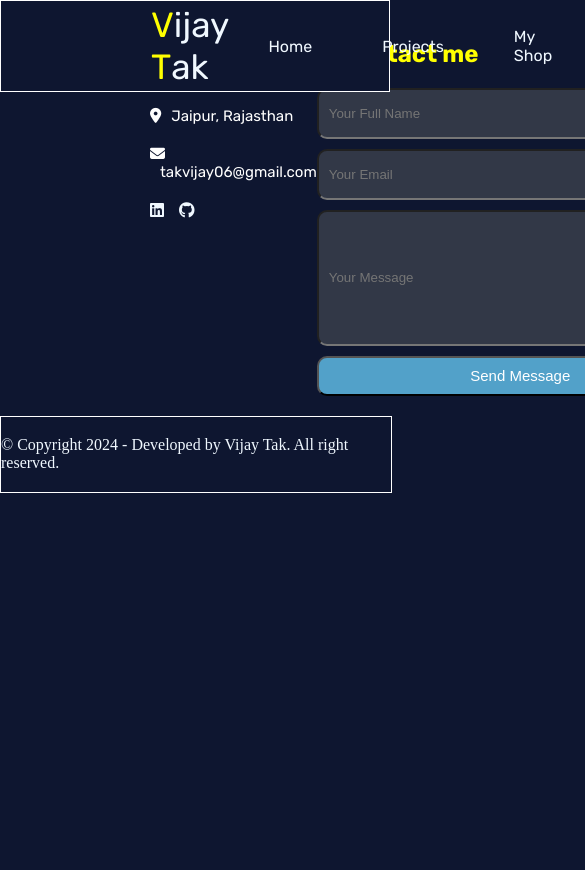
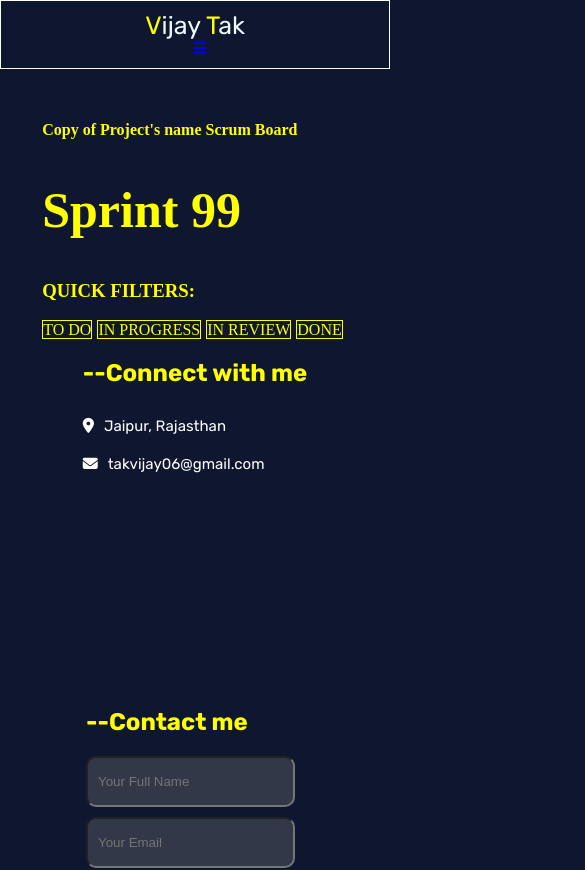
Before and after one commit to Takvijay06/VjPortfolio, a React (Create React App) app: page /jiraboard in a window 390 px wide. Shown: the top 870 px of the page, 585 px wide, since content can reach past the window. Before the commit the page ends 844 px from the top, so only its background shows below. Built offline with nearby package versions, Linux system fonts and the light colour scheme.

Commit message:
Responsive part 1 and add skills and review links

```diff
--- a/src/App.css
+++ b/src/App.css
@@ -58,6 +58,10 @@ li:hover{
     text-decoration: none;
 }
 
+.nav-toggle{
+    display: none;
+}
+
 .title-first-letter{
     color: yellow;
 }
@@ -81,6 +85,7 @@ li:hover{
     /* max-width: 1180px; */
     margin-inline: auto;
     padding-inline: 150px;
+    overflow: hidden;
 }
 
 .introduction {
@@ -112,6 +117,10 @@ h1{
     font-size: 50px;
 }
 
+h3,h4{
+    color: yellow;
+}
+
 .introduction h2{
     color:aliceblue;
     font-size: 40px;
@@ -125,7 +134,6 @@ h1{
 .writing{
     display: inline-block;
     border-right: 5px solid #808dad;
-    white-space: nowrap;
     overflow: hidden;
     animation: typing 4s steps(33), cursor .5s step-end infinite;
 }
@@ -301,6 +309,33 @@ footer{
 
 .projects{
     margin-top: 100px;
+}
+
+.review-links{
+    color: white;
+    font-size: 32px;
+    a{
+        color: yellow;
+        text-decoration: none;
+    }
+}
+
+.skill-list{
+    color: white;
+    font-size: 32px;
+    ul{
+        li{
+            color: yellow;
+            margin-bottom: 10px;
+            i{
+                margin-right: 20px;
+            }
+        }
+    }
+}
+
+.rating{
+    margin-left: 30px;
 }
 
 /* shimmer css */
@@ -481,3 +516,234 @@ footer{
 .nested-comments{
     margin-left: 35px;
 }
+
+/* //jira-board */
+
+.status-header{
+    span{
+        min-width: 25%;
+        margin-right: 5px;
+        border: 1px solid yellow;
+        color: yellow;
+    }
+}
+
+/* Media Queries */
+
+/* General Media Queries */
+@media (max-width: 1200px) {
+    .container {
+        padding-inline: 50px;
+    }
+
+    .profile {
+        width: 450px;
+        height: 400px;
+    }
+
+    .contact-me input {
+        width: 300px;
+    }
+}
+
+@media (max-width: 996px) {
+    .nav-toggle {
+        display: block;
+        margin-left: 10px;
+    }
+
+    .nav-list,
+    .media-links,
+    .profile-container {
+        display: none;
+    }
+
+    .container {
+        padding-inline: 20px;
+    }
+
+    .profile {
+        width: 300px;
+        height: 300px;
+    }
+
+    .contact-me input {
+        width: 250px;
+    }
+
+    .comment-box {
+        width: 90%;
+    }
+
+    .grid-container {
+        grid-template-columns: repeat(3, 1fr);
+    }
+}
+
+@media (max-width: 768px) {
+    .main-nav {
+        flex-direction: column;
+        height: auto;
+    }
+
+    .container {
+        padding-inline: 10px;
+    }
+
+    .profile {
+        width: 200px;
+        height: 200px;
+    }
+
+    .contact-me input {
+        width: 200px;
+    }
+
+    .grid-container {
+        grid-template-columns: repeat(2, 1fr);
+    }
+}
+
+@media (max-width: 576px) {
+    .main-nav {
+        justify-content: center;
+        text-align: center;
+    }
+
+    .container {
+        padding-inline: 5px;
+    }
+
+    .profile {
+        width: 150px;
+        height: 150px;
+    }
+
+    .contact-me input {
+        width: 100%;
+    }
+
+    .comment-box {
+        width: 100%;
+    }
+
+    .grid-container {
+        grid-template-columns: 1fr;
+    }
+
+    .fun-buttons button {
+        width: 100%;
+        margin-bottom: 5px;
+    }
+}
+
+@media (max-width: 400px) {
+    .main-nav {
+        height: auto;
+    }
+
+    .profile {
+        width: 100px;
+        height: 100px;
+    }
+
+    .contact-me input,
+    .contact-me button {
+        width: 100%;
+    }
+}
+
+@media (max-width: 768px) {
+    .flex {
+        flex-direction: column;
+    }
+
+    .main-nav {
+        align-items: center;
+        padding: 10px;
+    }
+}
+
+@media (max-width: 1200px) {
+    .title {
+        font-size: 30px;
+    }
+
+    .introduction h2 {
+        font-size: 35px;
+    }
+
+    .introduction h4 {
+        font-size: 20px;
+    }
+
+    .introduction p {
+        font-size: 20px;
+    }
+}
+
+@media (max-width: 768px) {
+    .title {
+        font-size: 25px;
+    }
+
+    .introduction h2 {
+        font-size: 30px;
+    }
+
+    .introduction h4 {
+        font-size: 18px;
+    }
+
+    .introduction p {
+        font-size: 18px;
+    }
+}
+
+/* Card Media queries */
+
+@media (max-width: 768px) {
+    .card {
+        width: 100%;
+    }
+
+    .shimmer-card {
+        width: 100%;
+        height: auto;
+    }
+
+    .shimmer-card .image-box {
+        width: 100%;
+    }
+
+    .shimmer-card .title,
+    .shimmer-card .tag {
+        width: 100%;
+        margin: 0;
+    }
+}
+
+/* Footer Media queries  */
+
+@media (max-width: 768px) {
+    footer {
+        height: auto;
+        padding: 10px;
+    }
+}
+
+
+/* Navigation media queries */
+
+@media (max-width: 996px) {
+    .nav-list,
+    .media-links {
+        display: none;
+    }
+}
+
+@media (min-width: 997px) {
+    .nav-toggle {
+        display: none;
+    }
+}
--- a/src/App.tsx
+++ b/src/App.tsx
@@ -5,6 +5,7 @@ import Courses from "./pages/projects";
 import MyWork from "./pages/myWork";
 import AppWrapper from "./pages/appWrapper";
 import NestedComments from "./pages/nestedComments";
+import JiraBoard from "./pages/jiraBorad";
 
 const App = () => {
   return (
@@ -14,6 +15,7 @@ const App = () => {
         <Route path="/projects" element={<Courses />} />
         <Route path="/mywork" element={<MyWork />} />
         <Route path="/nestedcomments" element={<NestedComments />} />
+        <Route path="/jiraboard" element={<JiraBoard />} />
       </Routes>
     </AppWrapper>
   );
--- /dev/null
+++ b/src/components/jiraBoard/index.tsx
@@ -0,0 +1,18 @@
+
+const JiraBoardSection = () => {
+  return (
+    <div className="projects">
+      <h4>Copy of Project's name Scrum Board</h4>
+      <h1>Sprint 99</h1>
+      <h3>QUICK FILTERS: </h3>
+      <div className="status-header">
+        <span>TO DO</span>
+        <span>IN PROGRESS</span>
+        <span>IN REVIEW</span>
+        <span>DONE</span>
+      </div>
+    </div>
+  );
+};
+
+export default JiraBoardSection;
--- a/src/components/navbar.tsx
+++ b/src/components/navbar.tsx
@@ -12,11 +12,26 @@ const Navbar = () => {
         </div>
 
         <div className="flex">
+          <a href="#" className="nav-toggle">
+            <i className="fa-solid fa-bars"></i>
+          </a>
           <ul className="nav-list flex">
-          <li><Link to="/" className="nav-item">Home</Link></li>
-            <li><Link to="/projects" className="nav-item">Projects</Link></li>
+            <li>
+              <Link to="/" className="nav-item">
+                Home
+              </Link>
+            </li>
+            <li>
+              <Link to="/projects" className="nav-item">
+                Projects
+              </Link>
+            </li>
             <li>My Shop</li>
-            <li><Link to="/mywork" className="nav-item">My Work</Link></li>
+            <li>
+              <Link to="/mywork" className="nav-item">
+                My Work
+              </Link>
+            </li>
             <li>Login</li>
           </ul>
           <div className="media-links flex">
--- a/src/components/reviews.tsx
+++ b/src/components/reviews.tsx
@@ -4,11 +4,20 @@ const Reviews = () => {
   return (
     <section>
       <div className="container">
-        <h1>--Reviews</h1>
-        <div className="flex">
-          <div className="card">1</div>
-          <div className="card">1</div>
-          <div className="card">1</div>
+        <h1>--Review my work</h1>
+        <div className="">
+          <div className="review-links flex">
+            <p>My Linked profile: <a href="https://www.linkedin.com/in/takvijay06" target="_blank">Click here to navigate</a> </p>
+          </div>
+          <div className="review-links flex">
+            <p>My Github profile: <a href="https://github.com/Takvijay06" target="_blank">Click here to navigate</a> </p>
+          </div>
+          <div className="review-links flex">
+            <p>My Leetcode profile: <a href="https://leetcode.com/u/thevihanvj06/" target="_blank">Click here to navigate</a> </p>
+          </div>
+          <div className="review-links flex">
+            <p>My codesandbox profile: <a href="https://codesandbox.io/u/takvijay06" target="_blank">Click here to navigate</a> </p>
+          </div>
         </div>
       </div>
     </section>
--- a/src/components/skills.tsx
+++ b/src/components/skills.tsx
@@ -1,4 +1,14 @@
 import React from 'react';
+
+interface IRating{
+  count:number;
+}
+const Rating = (props: IRating)=>{
+  const {count} = props;
+  return (<div className='rating'>
+    {Array.from({length:count}).map(()=><i className="fa-solid fa-star"></i>)}
+  </div>)
+}
 
 const Skills = () => {
   return (
@@ -6,9 +16,16 @@ const Skills = () => {
         <div className="container">
           <h1>--Skills</h1>
           <div className="flex">
-            <div className="card">1</div>
-            <div className="card">1</div>
-            <div className="card">1</div>
+            <div className="skill-list">
+              <ul>
+                <li className='flex'><i className="fa-solid fa-circle-check"></i> ReactJs <Rating count={5}/> </li>
+                <li className='flex'><i className="fa-solid fa-circle-check"></i> Typescript <Rating count={4}/> </li>
+                <li className='flex'><i className="fa-solid fa-circle-check"></i> Javascript <Rating count={5}/> </li>
+                <li className='flex'><i className="fa-solid fa-circle-check"></i> NodeJs <Rating count={4}/> </li>
+                <li className='flex'><i className="fa-solid fa-circle-check"></i> Redux & Redux-Toolkit <Rating count={5}/></li>
+                <li className='flex'><i className="fa-solid fa-circle-check"></i> HTML & CSS <Rating count={4}/> </li>
+              </ul>
+            </div>
           </div>
         </div>
       </section>
--- /dev/null
+++ b/src/pages/jiraBorad.tsx
@@ -0,0 +1,11 @@
+import JiraBoardSection from "../components/jiraBoard";
+
+const  JiraBoard = () => {
+  return (
+    <section className="flex container">
+      <JiraBoardSection />
+    </section>
+  );
+};
+
+export default JiraBoard;
```
Also changed, not shown: public/dsdsds.jpeg (added).
